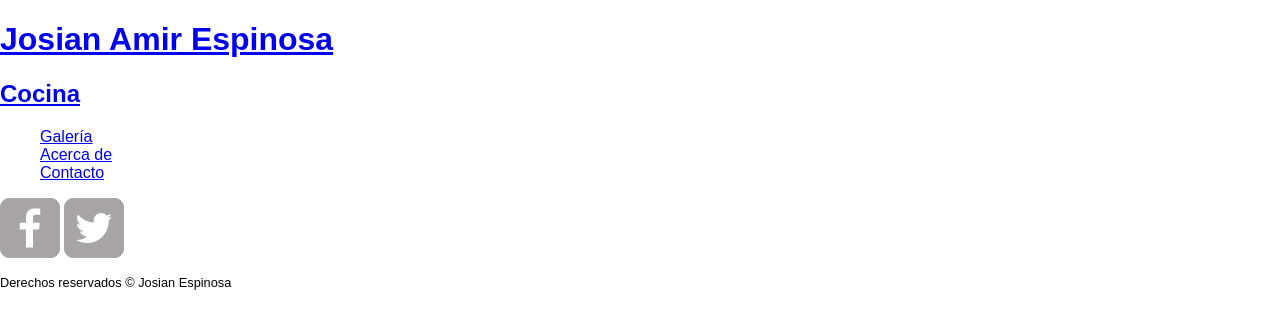
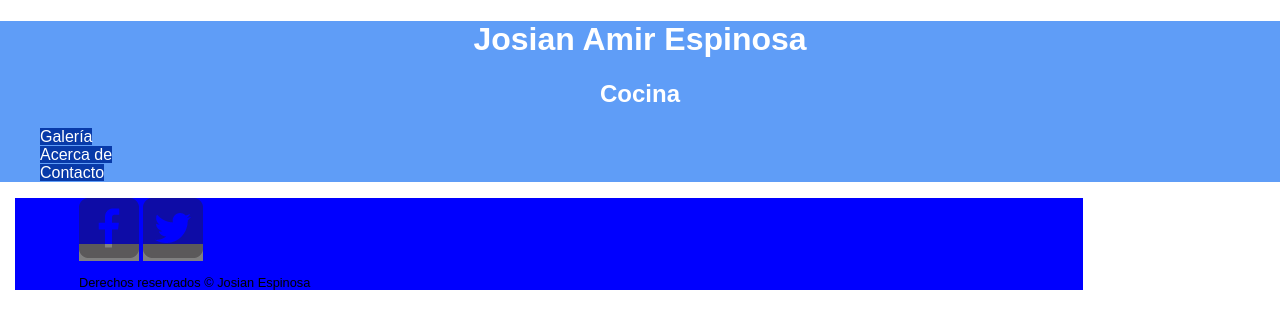
Before and after one commit to xforbesx/programacion_web, a plain HTML site: page EjerciciosHtml/ejercicio2/mi_sitio_web/index.html in a window 1280 px wide. Drawn offline with Linux system fonts and the light colour scheme.

Commit message:
Avance Css de mi sitio web

```diff
--- /dev/null
+++ b/EjerciciosHtml/ejercicio2/css/main.css
@@ -0,0 +1,33 @@
+a{
+    background: grey;
+    text-decoration: none;
+}
+
+#cubierta{
+    width: 940px;
+    margin: 0px 15px 0px 15px;
+    background-color: blue;
+    padding: 0% 5% 0% 5%;
+}
+
+#logo{
+    text-align: center;
+    margin-left: 0%;
+    margin-right: 0%;
+}
+
+h1, h2{
+    color: #FFF;
+
+}
+
+header{
+    background-color: #5F9DF7;
+    border-color:#1746A2;
+}
+
+nav a, nav a:visited{
+    background-color:  #083AA9;
+    color: #FFF;
+
+}
--- a/EjerciciosHtml/ejercicio2/mi_sitio_web/index.html
+++ b/EjerciciosHtml/ejercicio2/mi_sitio_web/index.html
@@ -9,11 +9,13 @@
       rel="stylesheet"
       href="/EjerciciosHtml/ejercicio2/css/normalize.css"
     />
+    <link rel="stylesheet" href="/EjerciciosHtml/ejercicio2/css/main.css" />
+  </head>
   </head>
 
   <body>
     <header>
-      <a href="index.html">
+      <a href="index.html" id="logo">
         <h1>Josian Amir Espinosa</h1>
         <h2>Cocina</h2>
       </a>
@@ -25,6 +27,7 @@
         </ul>
       </nav>
     </header>
+    <div id="cubierta">
     <section></section>
     <footer>
       <a href="https://www.facebook.com/F0Rb3ss"
@@ -41,5 +44,6 @@
         <p>Derechos reservados &copy; Josian Espinosa</p>
       </small>
     </footer>
+    </div>
   </body>
 </html>
```
Also changed, not shown: EjerciciosHtml/ejercicio2/mi_sitio_web/galeria.html (+14 -10 lines).
